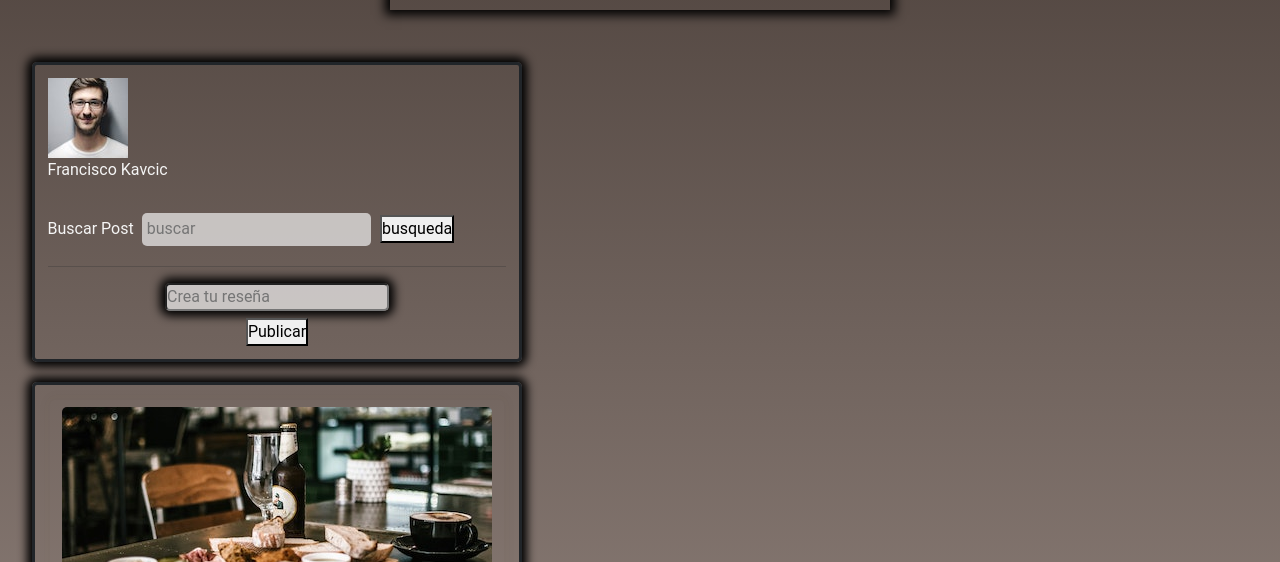
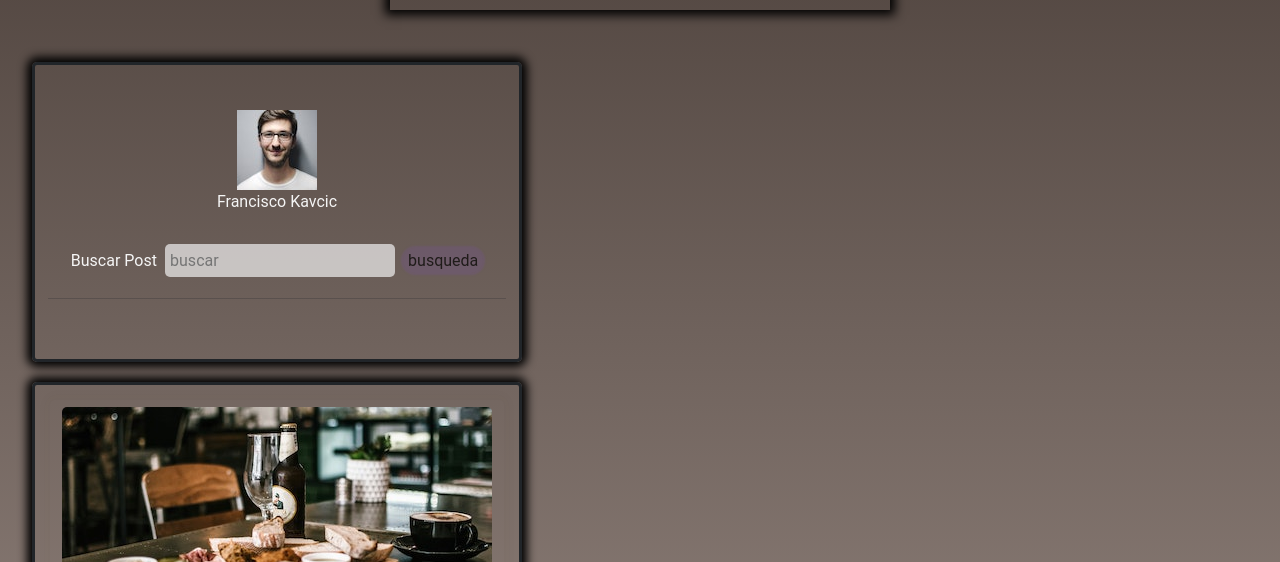
Before and after one commit to franciscokavcic/francisco-kavcic-3ra-entrega, a website: page pages/comunidad.html in a window 1280 px wide. Shown: the part 696-1258 px from the top of the page. Drawn offline with nearby package versions, Linux system fonts and the light colour scheme.

Commit message:
comunidad

```diff
--- a/pages/comunidad.html
+++ b/pages/comunidad.html
@@ -80,12 +80,7 @@
                         <button class="my-button" type="submit">busqueda</button>
                         <hr>
                     </form>
-                    <div class="inputbusqueda-div-hijo">
-                        <input class="input-busqueda" type="text" class="text-input" placeholder="Crea tu reseña">
-                        <label for="file-upload" class="file-upload-label">
-                        </label>
-                        <button class="my-button" type="submit">Publicar</button>
-                    </div>
+
                 </div>
             </article>
             <article class="article-tira-1  col-3">
--- a/scss/pages/_comunidad.scss
+++ b/scss/pages/_comunidad.scss
@@ -133,6 +133,7 @@
     justify-content: center;
     align-content: center;
     align-self: center;
+    text-align: center;
 
     .postbuscar-article hr {
       color: whitesmoke;
@@ -140,7 +141,6 @@
 
     .postbuscar-article img {
       width: auto;
-      border-radius: 5px;
       box-shadow: 0 0 10px 5px rgba(2,2,2);
       justify-self: top;
     }
@@ -148,7 +148,15 @@
     .div-form-buscar {
       justify-content: center;
       align-content: center;
-
+      .my-button{
+      border-radius: 20px;
+      height: 25px;
+      width:80px;
+      background-color: rgba(114, 85, 134, 0.553);
+      opacity: 0.7;
+      border-style: hidden;
+      box-shadow:0 0 2px 2px rgba(114, 85, 134, 0.553);
+      }
       .input-buscar-post {
         border-radius: 5px;
         background-color: rgba(240, 248, 255, 0);
@@ -158,22 +166,7 @@
         background-color: rgba(245, 245, 245, 0.678);
       }
 
-      .inputbusqueda-div-hijo {
-        display: flex;
-        flex-direction: column;
-        align-items: center;
-        justify-content: center;
 
-        .input-busqueda {
-          border-radius: 5px;
-          background-color: rgba(245, 245, 245, 0.678);
-          box-shadow: 0 0 10px 5px rgba(0, 0, 0.5);
-          margin-bottom: 7px;
-
-        }
-
-
-      }
     }
 
   }
```
Also changed, not shown: css/main.css, 1 other file.
